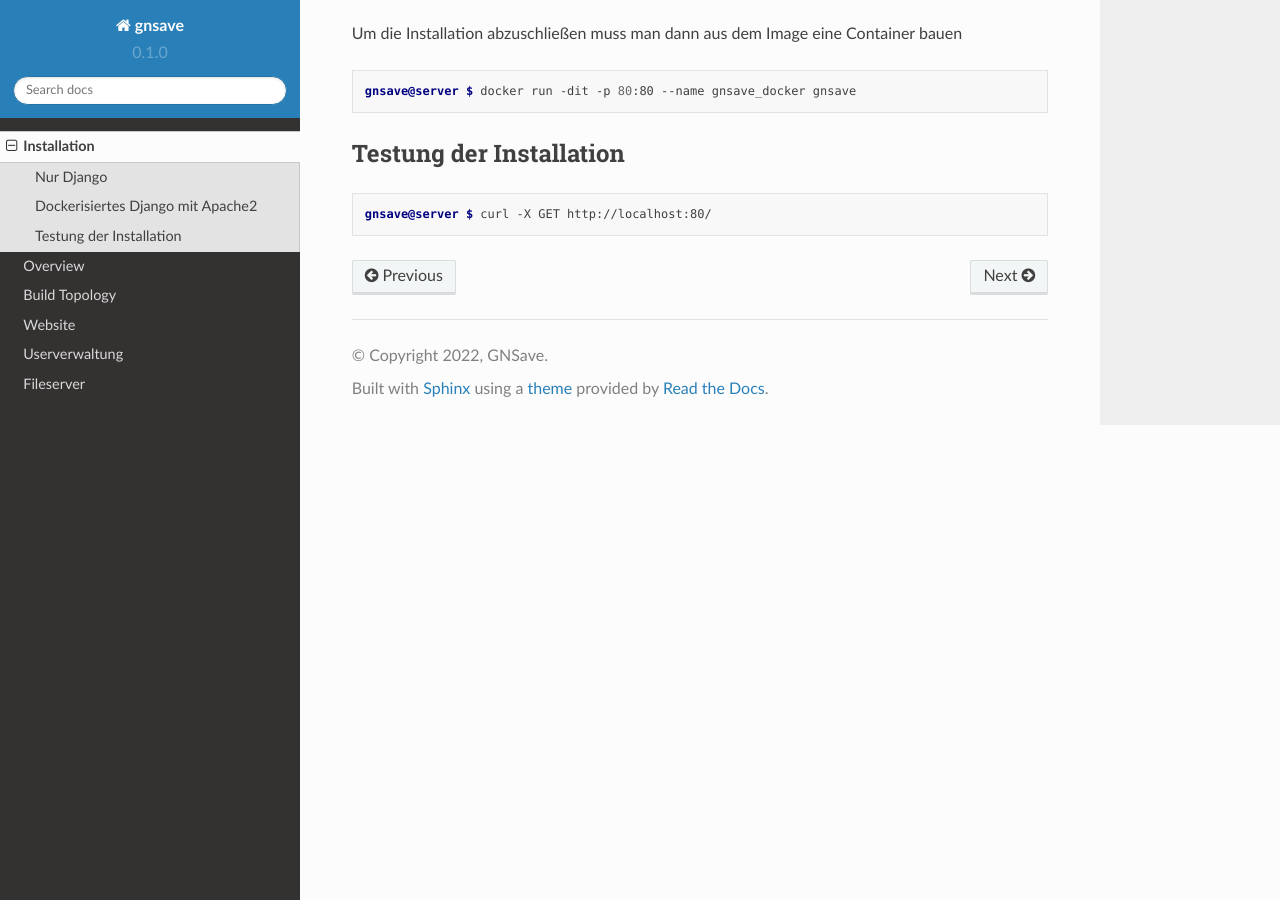
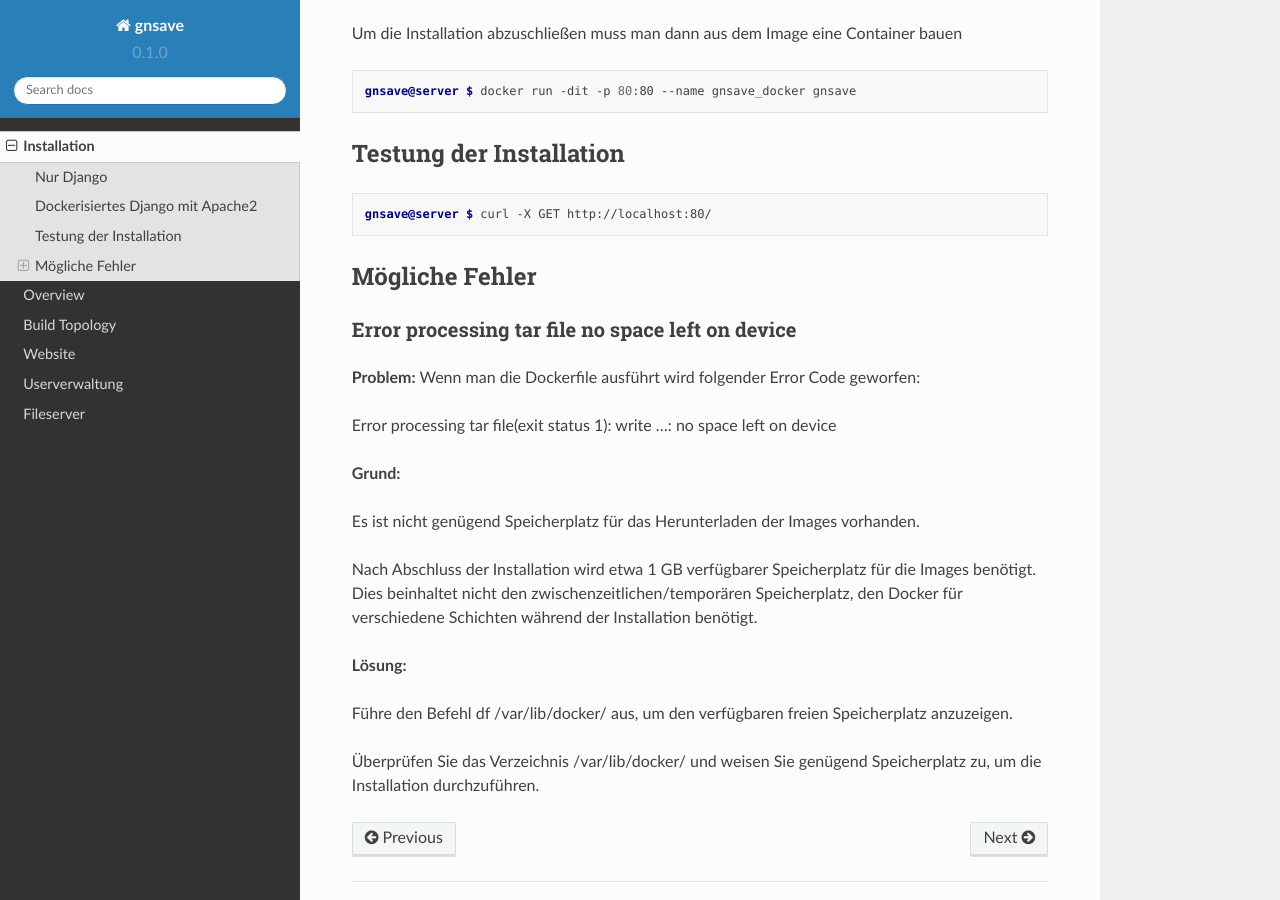
Before and after one commit to gnsave/GNSave, a Sphinx documentation site: the page built from docs/source/installation.rst, in a window 1280 px wide and 900 px high, scrolled down 989 px. Built offline with Sphinx 7.4.7 and the Read the Docs theme 2.0.0, drawn with Linux system fonts in a browser that asks for light colours.

Commit message:
Fehlermeldungen hinzugefügt

```diff
--- a/docs/source/installation.rst
+++ b/docs/source/installation.rst
@@ -61,3 +61,27 @@ Testung der Installation
 .. code-block:: console
 
    gnsave@server $ curl -X GET http://localhost:80/
+
+
+Mögliche Fehler
+----------------
+
+Error processing tar file no space left on device
+^^^^^^^^^^^^^^^^^^^^^^^^^^^^^^^^^^^^^^^^^^^^^^^^^^^^^^^^^^^^
+
+**Problem:**
+Wenn man die Dockerfile ausführt wird folgender Error Code geworfen:
+
+Error processing tar file(exit status 1): write ...: no space left on device
+
+**Grund:**
+
+Es ist nicht genügend Speicherplatz für das Herunterladen der Images vorhanden.
+
+Nach Abschluss der Installation wird etwa 1 GB verfügbarer Speicherplatz für die Images benötigt.  Dies beinhaltet nicht den zwischenzeitlichen/temporären Speicherplatz, den Docker für verschiedene Schichten während der Installation benötigt.
+
+**Lösung:**
+
+Führe den Befehl df /var/lib/docker/ aus, um den verfügbaren freien Speicherplatz anzuzeigen.
+
+Überprüfen Sie das Verzeichnis /var/lib/docker/ und weisen Sie genügend Speicherplatz zu, um die Installation durchzuführen.
```
